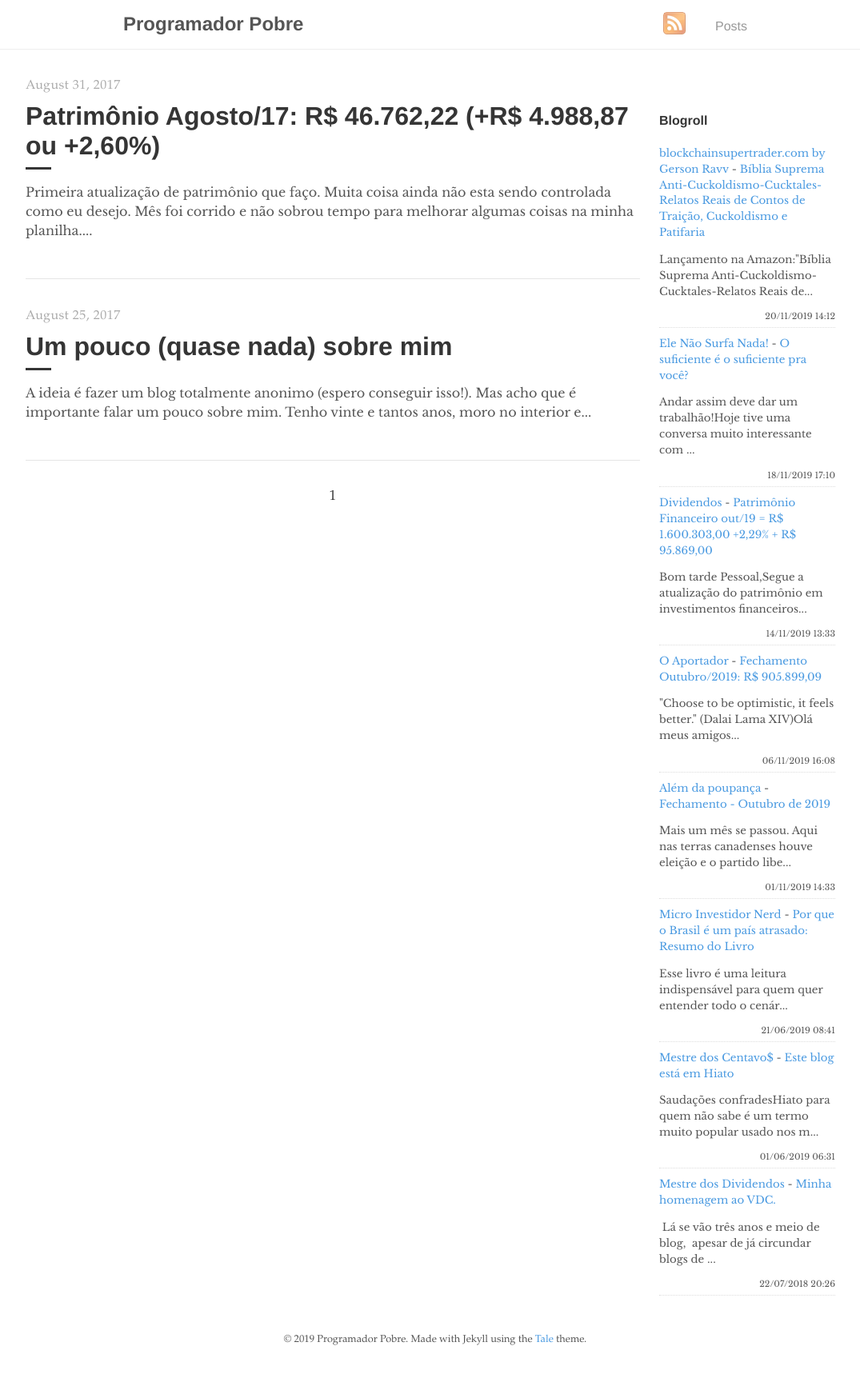
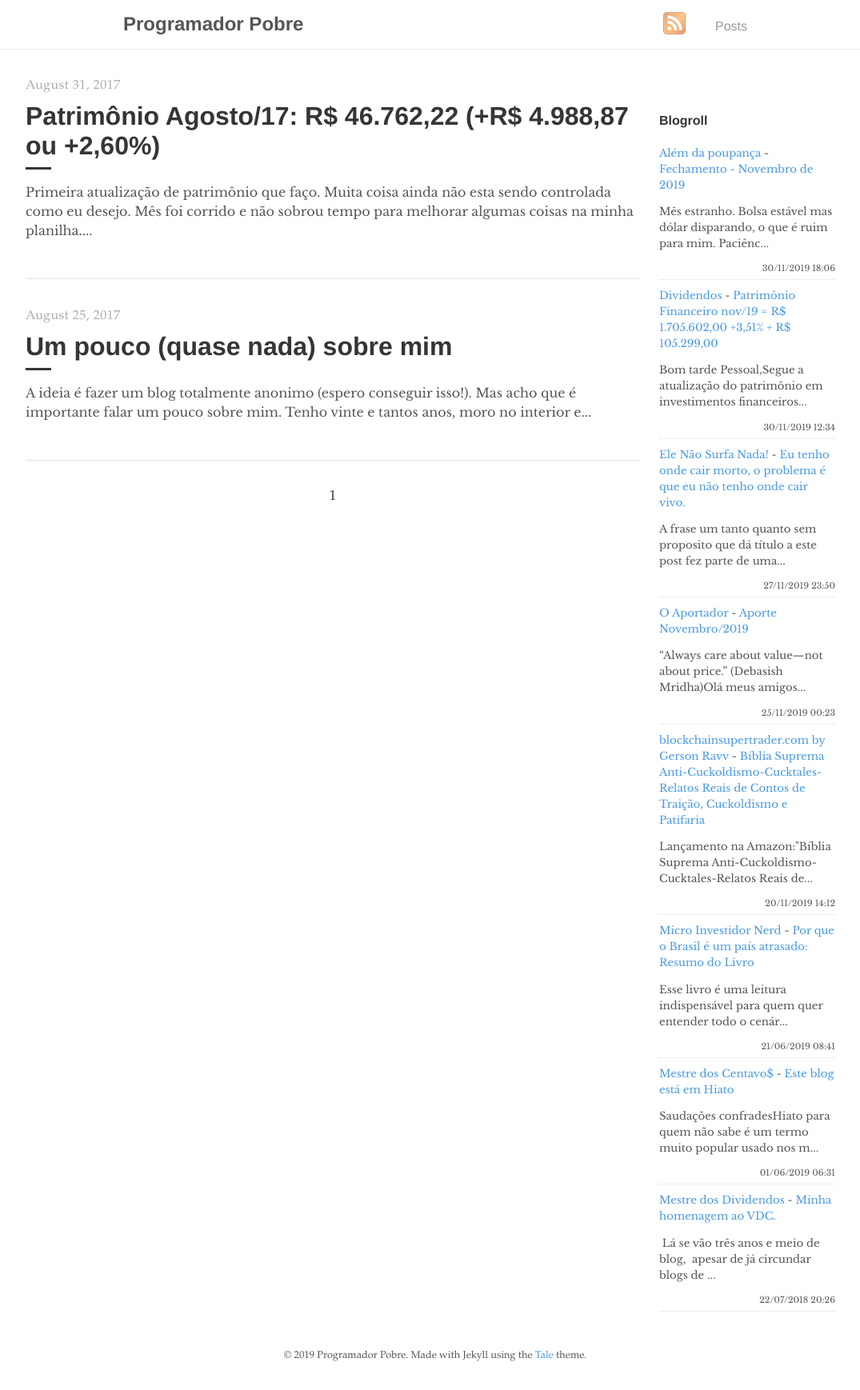
Before and after one commit to programadorpobre/programadorpobre.github.io, a Jekyll site: the page built from index.html, in a window 1280 px wide. Shown: the whole page at 80% size, without its empty margins (96-1171 px from the left). Built offline with Jekyll 4.4.1, drawn with Linux system fonts in a browser that asks for light colours; the list of posts is cut into pages by our own code; comment, search, counter and statistics services are not loaded.

Commit message:
[ci skip] travis #847

```diff
--- a/_includes/feed-entries.html
+++ b/_includes/feed-entries.html
@@ -1,27 +1,27 @@
+<div class="feed-entry">
+    <a class="feed-entry-site-name" href="https://alemdapoupanca.blogspot.com/">Além da poupança</a> - <a class="feed-entry-title" href="https://alemdapoupanca.blogspot.com/2019/11/fechamento-novembro-de-2019.html">Fechamento - Novembro de 2019</a>
+    <p class="feed-entry-summary">Mês estranho. Bolsa estável mas dólar disparando, o que é ruim para mim. Paciênc...</p>
+    <time datetime="2019-11-30T18:06:00.000-03:00">30/11/2019 18:06</time>
+</div>
+<div class="feed-entry">
+    <a class="feed-entry-site-name" href="http://bonsdividendos.blogspot.com/">Dividendos</a> - <a class="feed-entry-title" href="http://bonsdividendos.blogspot.com/2019/11/patrimonio-financeiro-nov19-r-170560200.html">Patrimônio Financeiro nov/19 = R$ 1.705.602,00 +3,51% + R$ 105.299,00</a>
+    <p class="feed-entry-summary">Bom tarde Pessoal,Segue a atualização do patrimônio em investimentos financeiros...</p>
+    <time datetime="2019-11-30T12:34:00.001-08:00">30/11/2019 12:34</time>
+</div>
+<div class="feed-entry">
+    <a class="feed-entry-site-name" href="https://elenaosurfanada.blogspot.com/">Ele Não Surfa Nada!</a> - <a class="feed-entry-title" href="https://elenaosurfanada.blogspot.com/2019/11/eu-tenho-onde-cair-morto-o-problema-e.html">Eu tenho onde cair morto, o problema é que eu não tenho onde cair vivo.</a>
+    <p class="feed-entry-summary">A frase um tanto quanto sem proposito que dá título a este post fez parte de uma...</p>
+    <time datetime="2019-11-27T23:50:00.000-03:00">27/11/2019 23:50</time>
+</div>
+<div class="feed-entry">
+    <a class="feed-entry-site-name" href="https://oaportadorfinanceiro.blogspot.com/">O Aportador</a> - <a class="feed-entry-title" href="https://oaportadorfinanceiro.blogspot.com/2019/11/aporte-novembro2019.html">Aporte Novembro/2019</a>
+    <p class="feed-entry-summary">“Always care about value—not about price.”&nbsp;(Debasish Mridha)Olá meus amigos...</p>
+    <time datetime="2019-11-25T00:23:00.000-03:00">25/11/2019 00:23</time>
+</div>
 <div class="feed-entry">
     <a class="feed-entry-site-name" href="http://www.blockchainsupertrader.com/">blockchainsupertrader.com by Gerson Ravv</a> - <a class="feed-entry-title" href="http://www.blockchainsupertrader.com/2019/11/biblia-suprema-anti-cuckoldismo.html">Bíblia Suprema Anti-Cuckoldismo-Cucktales-Relatos Reais de Contos de Traição, Cuckoldismo e Patifaria</a>
     <p class="feed-entry-summary">Lançamento na Amazon:"Bíblia Suprema Anti-Cuckoldismo-Cucktales-Relatos Reais de...</p>
     <time datetime="2019-11-20T14:12:00.005-03:00">20/11/2019 14:12</time>
-</div>
-<div class="feed-entry">
-    <a class="feed-entry-site-name" href="https://elenaosurfanada.blogspot.com/">Ele Não Surfa Nada!</a> - <a class="feed-entry-title" href="https://elenaosurfanada.blogspot.com/2019/11/o-suficiente-e-o-suficiente-pra-voce.html">O suficiente é o suficiente pra você?</a>
-    <p class="feed-entry-summary">Andar assim deve dar um trabalhão!Hoje tive uma conversa muito interessante com ...</p>
-    <time datetime="2019-11-18T17:10:00.001-03:00">18/11/2019 17:10</time>
-</div>
-<div class="feed-entry">
-    <a class="feed-entry-site-name" href="http://bonsdividendos.blogspot.com/">Dividendos</a> - <a class="feed-entry-title" href="http://bonsdividendos.blogspot.com/2019/11/patrimonio-financeiro-out19-r-160030300.html">Patrimônio Financeiro out/19 = R$ 1.600.303,00 +2,29% + R$ 95.869,00</a>
-    <p class="feed-entry-summary">Bom tarde Pessoal,Segue a atualização do patrimônio em investimentos financeiros...</p>
-    <time datetime="2019-11-14T13:33:00.000-08:00">14/11/2019 13:33</time>
-</div>
-<div class="feed-entry">
-    <a class="feed-entry-site-name" href="https://oaportadorfinanceiro.blogspot.com/">O Aportador</a> - <a class="feed-entry-title" href="https://oaportadorfinanceiro.blogspot.com/2019/11/fechamento-outubro2019-r-90589909.html">Fechamento Outubro/2019: R$ 905.899,09</a>
-    <p class="feed-entry-summary">"Choose to be optimistic, it feels better."&nbsp;(Dalai Lama XIV)Olá meus amigos...</p>
-    <time datetime="2019-11-06T16:08:00.002-03:00">06/11/2019 16:08</time>
-</div>
-<div class="feed-entry">
-    <a class="feed-entry-site-name" href="https://alemdapoupanca.blogspot.com/">Além da poupança</a> - <a class="feed-entry-title" href="https://alemdapoupanca.blogspot.com/2019/11/fechamento-outubro-de-2019.html">Fechamento - Outubro de 2019</a>
-    <p class="feed-entry-summary">Mais um mês se passou. Aqui nas terras canadenses houve eleição e o partido libe...</p>
-    <time datetime="2019-11-01T14:33:00.000-03:00">01/11/2019 14:33</time>
 </div>
 <div class="feed-entry">
     <a class="feed-entry-site-name" href="https://microinvestidornerd.blogspot.com/">Micro Investidor Nerd</a> - <a class="feed-entry-title" href="https://microinvestidornerd.blogspot.com/2019/06/por-que-o-brasil-e-um-pais-atrasado.html">Por que o Brasil é um país atrasado: Resumo do Livro</a>
```
